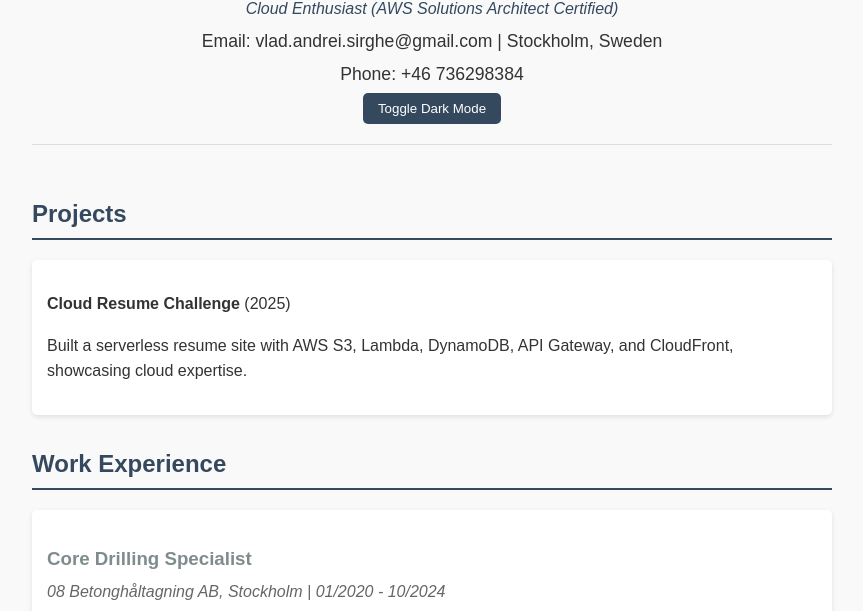
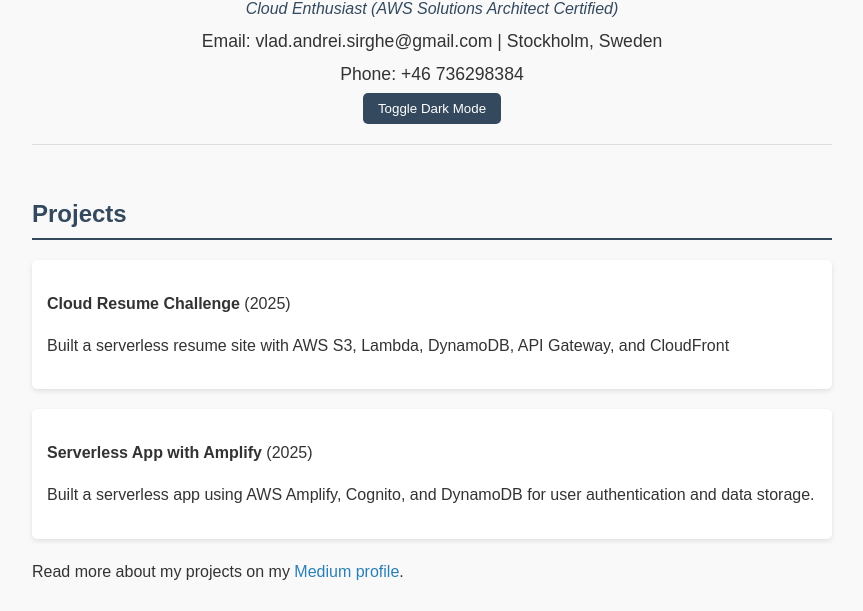
Before and after one commit to SirgheVlad/cloud-resume-challenge-frontend, a plain HTML site: page index.html in a window 1280 px wide. Shown: the part 113-724 px from the top of the page, without its empty margins (208-1071 px from the left). Drawn offline with Linux system fonts and the light colour scheme; no server answers.

Commit message:
Add serverless Amplify project and Medium profile link to resume

```diff
--- a/index.html
+++ b/index.html
@@ -21,8 +21,13 @@
       <h2>Projects</h2>
       <article>
         <p><strong>Cloud Resume Challenge</strong> (2025)</p>
-        <p>Built a serverless resume site with AWS S3, Lambda, DynamoDB, API Gateway, and CloudFront, showcasing cloud expertise.</p>
+        <p>Built a serverless resume site with AWS S3, Lambda, DynamoDB, API Gateway, and CloudFront</p>
       </article>
+      <article>
+        <p><strong>Serverless App with Amplify</strong> (2025)</p>
+        <p>Built a serverless app using AWS Amplify, Cognito, and DynamoDB for user authentication and data storage.</p>
+      </article>
+      <p>Read more about my projects on my <a href="https://medium.com/@vlad.andrei.sirghe">Medium profile</a>.</p>
     </section>
 
     <section class="experience">
```
